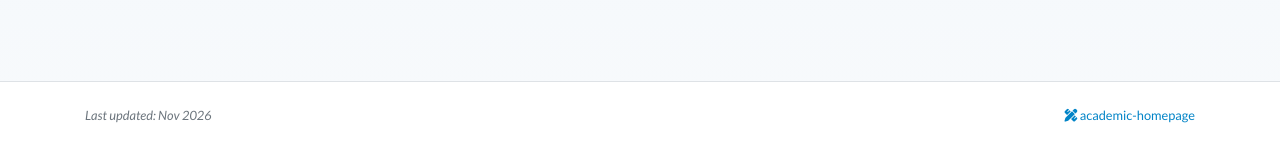
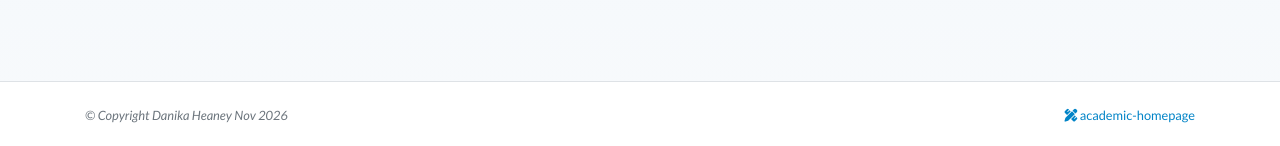
Before and after one commit to daheaney/daheaney.github.io, a Jekyll site: the page built from publications.html, in a window 1280 px wide. Shown: the part 751-897 px from the top of the page. Built offline with Jekyll 4.4.1, drawn with Linux system fonts in a browser that asks for light colours; nearby versions of some CDN libraries; a style sheet for code colours, icons or effects is not loaded.

Commit message:
Update footer to include copyright notice

```diff
--- a/_includes/footer.html
+++ b/_includes/footer.html
@@ -3,7 +3,7 @@
         <div class="row my-3">
             <div class="col-6">
                 <div class="text-muted">
-                    <i>Last updated: {{ "now" | date: "%b %Y" }}</i>
+                    <i>© Copyright Danika Heaney {{ "now" | date: "%b %Y" }}</i>
                 </div>
             </div>
             <div class="col-6">
```
